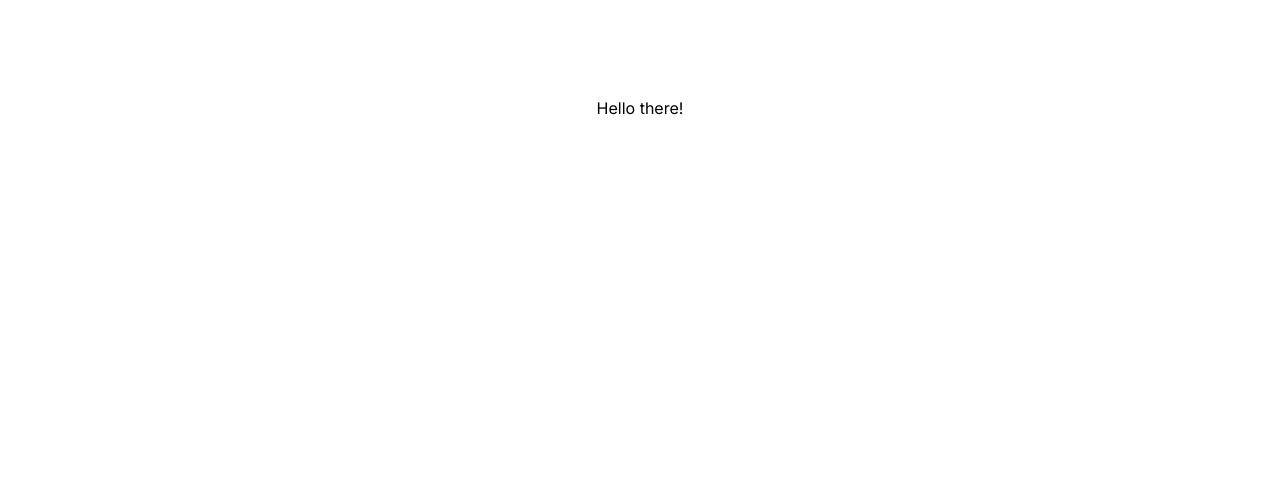
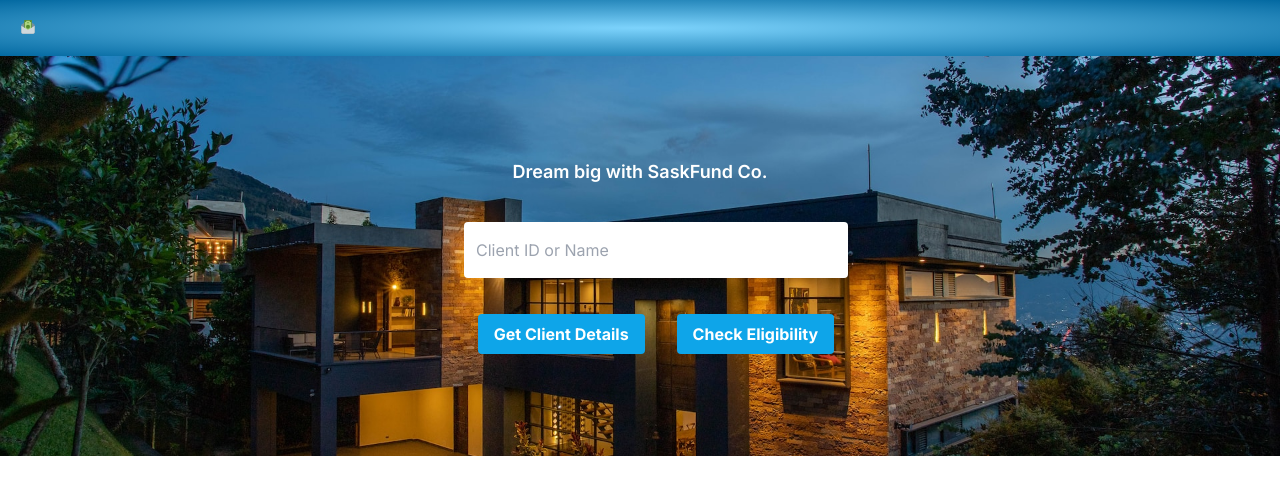
Before and after one commit to emetos05/saskfund, a Next.js app: page / in a window 1280 px wide. Shown: the top 494 px of the page. Built offline with nearby package versions, Linux system fonts and the light colour scheme.

Commit message:
client side implemented with styling

```diff
--- a/jsconfig.json
+++ b/jsconfig.json
@@ -1,7 +1,7 @@
 {
   "compilerOptions": {
     "paths": {
-      "@/*": ["./src/*"]
+      "@/*": ["./src/app/*"]
     }
   }
 }
--- a/package.json
+++ b/package.json
@@ -16,7 +16,8 @@
     "csv": "^6.3.5",
     "next": "13.5.6",
     "react": "^18",
-    "react-dom": "^18"
+    "react-dom": "^18",
+    "react-icons": "^4.11.0"
   },
   "devDependencies": {
     "autoprefixer": "^10",
--- /dev/null
+++ b/src/app/components/allProfile.js
@@ -0,0 +1,14 @@
+import React from "react";
+import Profile from "./profile";
+
+const AllProfile = ({ allProfile }) => {
+  return (
+    <div>
+      {allProfile.map((profile) => (
+        <Profile profile={profile} key={profile.id} />
+      ))}
+    </div>
+  );
+};
+
+export default AllProfile;
--- /dev/null
+++ b/src/app/components/clientDetails.js
@@ -0,0 +1,13 @@
+import React from "react";
+
+import AllProfile from "./allProfile";
+import Eligibility from "./eligibility";
+
+const ClientDetails = ({ isProfile, allProfile, eligibility }) => {
+  if (isProfile) {
+    return <AllProfile allProfile={allProfile} />;
+  }
+  return <Eligibility eligibility={eligibility} />;
+};
+
+export default ClientDetails;
--- /dev/null
+++ b/src/app/components/eligibility.js
@@ -0,0 +1,35 @@
+import React from "react";
+import styles from "./profile.module.css";
+
+const Eligibility = ({ eligibility }) => {
+  if (Object.keys(eligibility).length === 0) {
+    return "";
+  } else {
+    return (
+      <div className="grid justify-items-center">
+        <div
+          className={`${styles.clientData} grid grid-cols-3 content-start h-auto w-1/2 m-4 p-4 rounded border shadow`}
+        >
+          <div>
+            <h1>Client ID</h1>
+            <span>{eligibility.clientId}</span>
+          </div>
+          <div>
+            <h1>Name</h1>
+            <span>{eligibility.name}</span>
+          </div>
+          <div>
+            <h1>Loan Eligibility</h1>
+            <span>{String(eligibility.eligibility)}</span>
+          </div>
+          <div>
+            <h1>Maximum Monthly Payment</h1>
+            <span>{eligibility.maxMonthlyPayment}</span>
+          </div>
+        </div>
+      </div>
+    );
+  }
+};
+
+export default Eligibility;
--- /dev/null
+++ b/src/app/components/navbar.js
@@ -0,0 +1,18 @@
+"use client";
+
+import React from "react";
+import Link from "next/link";
+
+import { FcMoneyTransfer } from "react-icons/fc";
+
+const Navbar = () => {
+  return (
+    <nav className="flex space-x-6 px-5 h-14 items-center bg-gradient-radial from-sky-300 to-sky-700">
+      <Link href="/">
+        <FcMoneyTransfer />
+      </Link>
+    </nav>
+  );
+};
+
+export default Navbar;
--- /dev/null
+++ b/src/app/components/profile.js
@@ -0,0 +1,39 @@
+import React from "react";
+import styles from "./profile.module.css";
+
+const Profile = ({ profile }) => {
+  return (
+    <div className="grid justify-items-center">
+      <div
+        className={`${styles.clientData} grid grid-cols-3 content-start h-auto w-1/2 m-4 p-4 rounded border shadow`}
+      >
+        <div>
+          <h1>Client ID</h1>
+          <span>{profile.id}</span>
+        </div>
+        <div>
+          <h1>Name</h1>
+          <span>{profile.name}</span>
+        </div>
+        <div>
+          <h1>Gender</h1>
+          <span>{profile.gender}</span>
+        </div>
+        <div>
+          <h1>Age</h1>
+          <span>{profile.age}</span>
+        </div>
+        <div>
+          <h1>City</h1>
+          <span>{profile.city}</span>
+        </div>
+        <div>
+          <h1>Gold Membership</h1>
+          <span>{profile.goldMembership}</span>
+        </div>
+      </div>
+    </div>
+  );
+};
+
+export default Profile;
--- /dev/null
+++ b/src/app/components/profile.module.css
@@ -0,0 +1,8 @@
+.clientData h1 {
+  font-weight: 600;
+}
+
+.clientData div:nth-child(-n + 3) {
+  border-bottom-width: 0.1em;
+  margin-bottom: 0.2rem;
+}
--- /dev/null
+++ b/src/app/home.module.css
@@ -0,0 +1,20 @@
+.intro {
+  display: flex;
+  flex-direction: column;
+  justify-content: center;
+  background-image: url("./images/home.jpg");
+  background-size: cover;
+  background-position: center;
+  background-repeat: no-repeat;
+  height: 25rem;
+}
+
+.btn {
+  @apply font-bold py-2 px-4 rounded;
+}
+.btnBlue {
+  @apply bg-sky-500 text-white;
+}
+.btnBlue:hover {
+  @apply bg-sky-700;
+}
--- a/src/app/layout.js
+++ b/src/app/layout.js
@@ -1,5 +1,6 @@
 import { Inter } from "next/font/google";
 import "./globals.css";
+import Navbar from "./components/navbar";
 
 const inter = Inter({ subsets: ["latin"] });
 
@@ -11,7 +12,12 @@ export const metadata = {
 export default function RootLayout({ children }) {
   return (
     <html lang="en">
-      <body className={inter.className}>{children}</body>
+      <body className={inter.className}>
+        <main>
+          <Navbar />
+          {children}
+        </main>
+      </body>
     </html>
   );
 }
--- a/src/app/page.js
+++ b/src/app/page.js
@@ -1,7 +1,126 @@
+"use client";
+import { useState } from "react";
+
+import styles from "./home.module.css";
+// import AllProfile from "./components/allProfile";
+// import Eligibility from "@/components/eligibility";
+import ClientDetails from "./components/clientDetails";
+
 export default function Home() {
+  let name = "";
+  let id = 0;
+  let url;
+
+  const [term, setTerm] = useState("");
+  const [isProfile, setIsProfile] = useState(false);
+  const [allProfile, setAllProfile] = useState([]);
+  const [eligibility, setEligibility] = useState({});
+
+  isNaN(+term) ? (name = term) : (id = +term);
+
+  const getClient = async (e) => {
+    e.preventDefault();
+
+    id > 0
+      ? (url = `/api/profile?id=${id}`)
+      : (url = `/api/profile?name=${name}`);
+
+    const res = await fetch(url);
+    if (res) {
+      const json = await res.json();
+      const data = json.clientProfile;
+
+      if (id) {
+        const profileData = {
+          id: data.id,
+          name: data.name,
+          gender: data.gender,
+          age: data.age,
+          city: data.city,
+          goldMembership: data.financial.goldMembership === 0 ? "No" : "Yes",
+        };
+        setAllProfile([profileData]);
+      } else if (name) {
+        const manyProfile = [];
+
+        data.map((profile) => {
+          const profileData = {
+            id: profile.id,
+            name: profile.name,
+            gender: profile.gender,
+            age: profile.age,
+            city: profile.city,
+            goldMembership:
+              profile.financial.goldMembership === 0 ? "No" : "Yes",
+          };
+          manyProfile.push(profileData);
+        });
+        setAllProfile(manyProfile);
+      }
+
+      setIsProfile(true);
+    }
+
+    setTerm("");
+  };
+
+  const checkEligibility = async (e) => {
+    e.preventDefault();
+
+    url = `/api/eligibility?id=${id}`;
+
+    const res = await fetch(url);
+    if (res) {
+      const json = await res.json();
+      setEligibility(json);
+
+      setIsProfile(false);
+    }
+
+    setTerm("");
+  };
+
   return (
-    <main className="flex min-h-screen flex-col items-center justify-between p-24">
-      <h1>Hello there!</h1>
-    </main>
+    <section className="flex flex-col">
+      <div className={`${styles.intro} text-white mb-8`}>
+        <div className="flex font-semibold text-lg justify-center mb-9">
+          Dream big with SaskFund Co.
+        </div>
+        <form onSubmit={getClient}>
+          <div className="flex input justify-center mb-9">
+            <label htmlFor="searchTerm" className="mr-8"></label>
+            <input
+              id="searchTerm"
+              className="rounded px-3 py-4 w-96 text-black"
+              name="search"
+              type="text"
+              value={term}
+              onChange={(e) => setTerm(e.target.value)}
+              placeholder="Client ID or Name"
+            ></input>
+          </div>
+          <div className="flex submitPanel justify-center ">
+            <button
+              className={`${styles.btn} ${styles.btnBlue} mx-8`}
+              type="submit"
+            >
+              Get Client Details
+            </button>
+            <button
+              onClick={checkEligibility}
+              className={`${styles.btn} ${styles.btnBlue}`}
+              type="button"
+            >
+              Check Eligibility
+            </button>
+          </div>
+        </form>
+      </div>
+      <ClientDetails
+        isProfile={isProfile}
+        allProfile={allProfile}
+        eligibility={eligibility}
+      />
+    </section>
   );
 }
```
Also changed, not shown: src/app/images/home.jpg (added), 1 other file (tests, documents, lock files or other folders).
